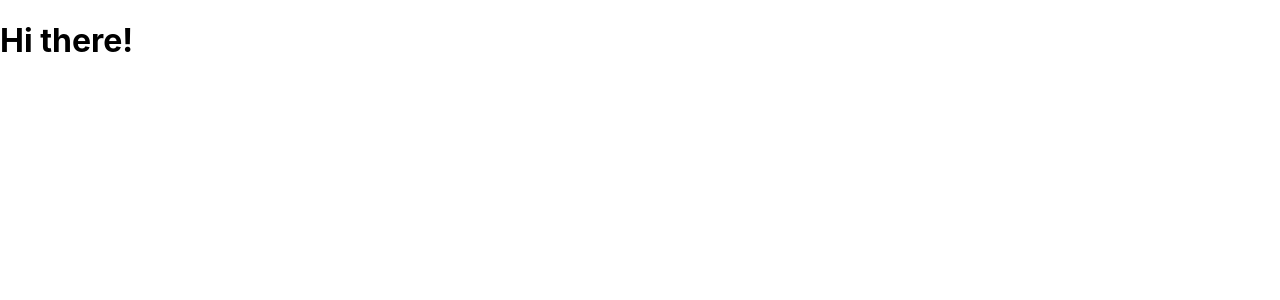
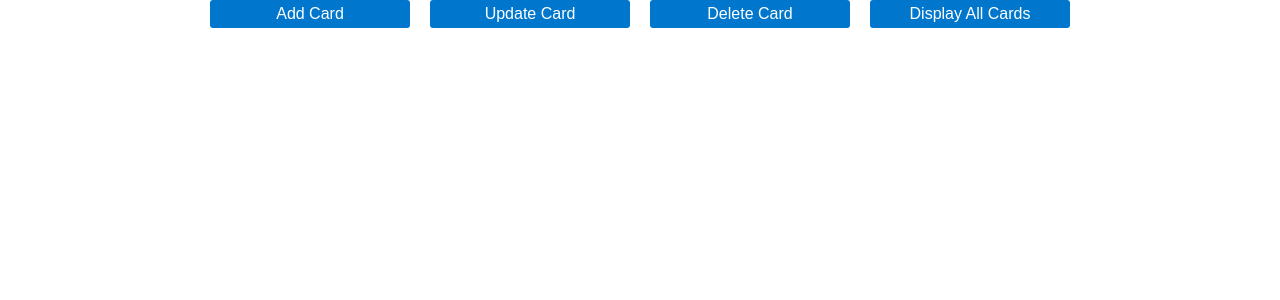
Before and after one commit to satvik333/cards-app, a React (Create React App) app: page /dashboard in a window 1280 px wide. Shown: the top 300 px of the page. Built offline with nearby package versions, Linux system fonts and the light colour scheme.

Commit message:
creted dash

```diff
--- /dev/null
+++ b/src/components/addCard.css
@@ -0,0 +1,51 @@
+.add-card-container {
+    display: flex;
+    flex-direction: column;
+    justify-content: center;
+    align-items: center;
+    padding: 20px;
+    background-color: #f7f7f7;
+    border: 1px solid #ccc;
+    border-radius: 5px;
+    margin-top: 40px;
+  }
+
+  .add-card-container h2 {
+    margin-top: 0;
+  }
+
+  .form-container {
+    display: flex;
+    flex-direction: column;
+    justify-content: center;
+    align-items: center;
+  }
+
+  label {
+    margin-bottom: 5px;
+  }
+
+  input[type="text"],
+  input[type="number"],
+  input[type="date"] {
+    margin-bottom: 10px;
+    padding: 5px;
+    border-radius: 3px;
+    border: 1px solid #ccc;
+    width: 300px;
+  }
+
+  button {
+    margin-top: 10px;
+    padding: 5px 20px;
+    border: none;
+    border-radius: 3px;
+    background-color: #0077cc;
+    color: #fff;
+    cursor: pointer;
+    transition: all 0.3s ease;
+  }
+
+  button:hover {
+    background-color: #005ea2;
+  }
--- /dev/null
+++ b/src/components/addCard.js
@@ -0,0 +1,60 @@
+import React, { useState } from 'react';
+import './addCard.css';
+import { addNewCard } from '../services/usersService'
+
+function AddCard() {
+  const [cardTitle, setCardTitle] = useState('');
+  const [cardNumber, setCardNumber] = useState('');
+  const [cardHolder, setCardHolder] = useState('');
+  const [cardExpiration, setCardExpiration] = useState('');
+
+  const handleCardTitleChange = (event) => {
+    setCardTitle(event.target.value);
+  };
+
+  const handleCardNumberChange = (event) => {
+    setCardNumber(event.target.value);
+  };
+
+  const handleCardHolderChange = (event) => {
+    setCardHolder(event.target.value);
+  };
+
+  const handleCardExpirationChange = (event) => {
+    setCardExpiration(event.target.value);
+  };
+
+  const handleSaveCardClick = async event  => {
+    event.preventDefault();
+
+    const isAnyFieldEmpty = [cardTitle, cardNumber, cardHolder, cardExpiration].some(field => !field);
+    if (isAnyFieldEmpty) {
+      alert('Please fill all the details.');
+      return;
+    }
+    let payload = {
+        cardTitle, cardNumber, cardHolder, cardExpiration
+    };
+    await addNewCard(payload);
+  };
+
+  return (
+    <div className="add-card-container">
+      <h2>Add Card</h2>
+      <div className="form-container">
+        <label>Card Title:</label>
+        <input type="text" value={cardTitle} onChange={handleCardTitleChange} required />
+        <label>Card Number:</label>
+        <input type="number" value={cardNumber} onChange={handleCardNumberChange} required />
+        <label>Card Holder Name:</label>
+        <input type="text" value={cardHolder} onChange={handleCardHolderChange} required />
+        <label>Expiration Date:</label>
+        <input type="date" value={cardExpiration} onChange={handleCardExpirationChange} required />
+        <br />
+        <button onClick={handleSaveCardClick}>Save Card</button>
+      </div>
+    </div>
+  );
+}
+
+export default AddCard;
--- /dev/null
+++ b/src/components/dashboard.css
@@ -0,0 +1,8 @@
+.button-container {
+    text-align: center;
+  }
+
+  .button-container button {
+    display: inline-block;
+    margin: 0 10px;
+  }
--- a/src/components/dashboard.js
+++ b/src/components/dashboard.js
@@ -1,7 +1,56 @@
-import React from 'react';
+import React, { useState } from 'react';
+import './dashboard.css';
+import AddCard from './addCard';
+import DisplayCard from './displayCard';
+import DeleteCard from './deleteCard';
+import UpdateCard from './updateCard';
 
-const dashboard = () => {
-  return <h1>Hi there!</h1>;
-};
+function ButtonMenu() {
+  const [addCard, setAddCard] = useState(false);
+  const [updateCard, setUpdateCard] = useState(false);
+  const [deleteCard, setDeleteCard] = useState(false);
+  const [displayCard, setDisplayCard] = useState(false);
 
-export default dashboard;
+  const onAdd = () => {
+    setAddCard(true);
+    setUpdateCard(false);
+    setDeleteCard(false);
+    setDisplayCard(false);
+  };
+
+  const onUpdate = () => {
+    setUpdateCard(true);
+    setAddCard(false);
+    setDeleteCard(false);
+    setDisplayCard(false)
+  };
+
+  const onDelete = () => {
+    setDeleteCard(true);
+    setUpdateCard(false);
+    setAddCard(false);
+    setDisplayCard(false);
+  };
+
+  const onShowCards = () => {
+    setDisplayCard(true);
+    setUpdateCard(false);
+    setAddCard(false);
+    setDeleteCard(false);
+  };
+
+  return (
+    <div className="button-container">
+      <button onClick={onAdd}>Add Card</button>
+      <button onClick={onUpdate}>Update Card</button>
+      <button onClick={onDelete}>Delete Card</button>
+      <button onClick={onShowCards}>Display All Cards</button>
+      {addCard ? <AddCard/> : null}
+      {updateCard ? <UpdateCard/> : null}
+      {deleteCard ? <DeleteCard/> : null}
+      {displayCard ? <DisplayCard/> : null}
+    </div>
+  );
+}
+
+export default ButtonMenu;
--- /dev/null
+++ b/src/components/deleteCard.js
@@ -0,0 +1,7 @@
+function deleteCard() {
+    return (
+        <h1>delete</h1>
+    )
+}
+
+export default deleteCard;
--- /dev/null
+++ b/src/components/displayCard.js
@@ -0,0 +1,7 @@
+function displayCard() {
+    return (
+        <h1>display</h1>
+    )
+}
+
+export default displayCard;
--- /dev/null
+++ b/src/components/updateCard.js
@@ -0,0 +1,7 @@
+function updateCard() {
+    return (
+        <h1>update</h1>
+    )
+}
+
+export default updateCard;
--- a/src/services/usersService.js
+++ b/src/services/usersService.js
@@ -29,10 +29,18 @@ export async function loginUser(username, password) {
   return await makeApiCall(endpoint, method, body);
 }
 
-export async function registerUser(username, email,password) {
+export async function registerUser(username, email, password) {
   const endpoint = '/registeruser';
   const method = 'POST';
   const body = { username, email, password };
 
   return await makeApiCall(endpoint, method, body);
 }
+
+export async function addNewCard(payload) {
+  const endpoint = '/addcard';
+  const method = 'POST';
+  const body = payload;
+
+  return await makeApiCall(endpoint, method, body);
+}
```
